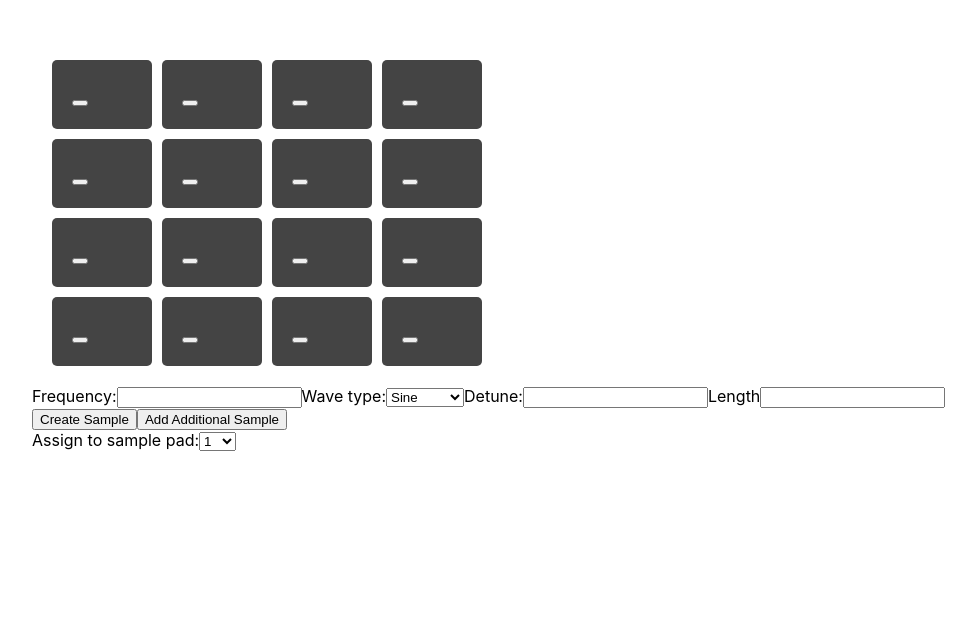
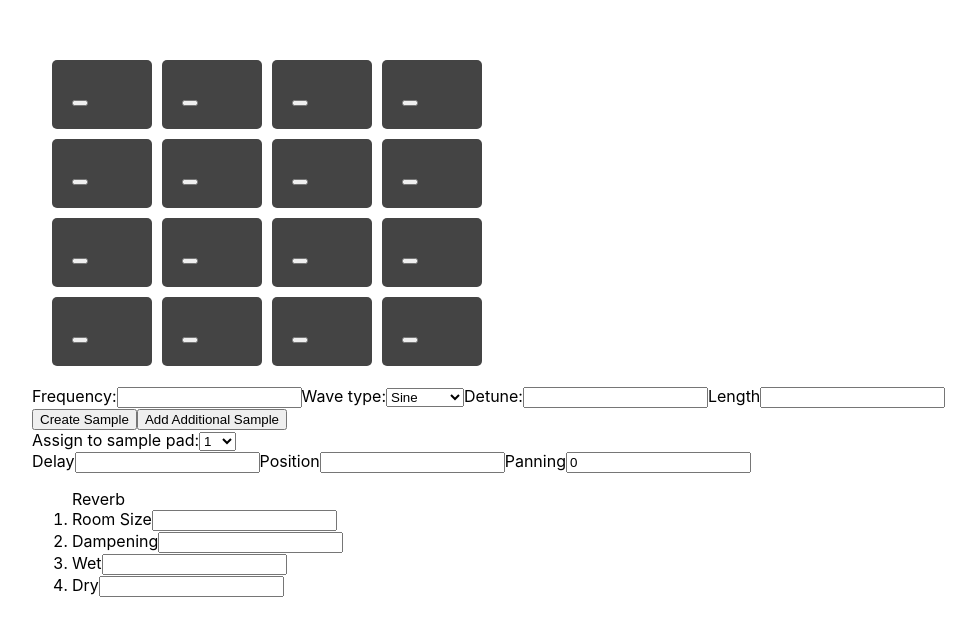
Before and after one commit to jeff-v/react-sampler-synthesizer, a React (Create React App) app: page / in a window 1280 px wide. Shown: the top 636 px of the page, without its empty margins (8-984 px from the left). Built offline with nearby package versions, Linux system fonts and the light colour scheme.

Commit message:
i made an improvement

```diff
--- a/package.json
+++ b/package.json
@@ -3,6 +3,8 @@
   "version": "0.1.0",
   "private": true,
   "dependencies": {
+    "freeverb": "^1.1.2",
+    "lodash": "^4.17.11",
     "react": "^16.7.0",
     "react-dom": "^16.7.0",
     "react-scripts": "2.1.3"
--- a/src/App.js
+++ b/src/App.js
@@ -1,5 +1,6 @@
 import React, { Component } from "react";
 import CreateSample from "./components/CreateSample/CreateSample";
+import _ from "lodash";
 import "./App.css";
 
 class App extends Component {
@@ -16,25 +17,24 @@ class App extends Component {
   componentDidMount() {
     const samples = [];
     for (let i = 0; i < this.state.numberOfPads; i++) {
-      samples.push({})
+      samples.push({});
     }
     this.setState({
       samples: samples
-    })
+    });
   }
 
   playSample = e => {
-    console.log(e.target)
     const sample = JSON.parse(e.target.value);
-    console.log(sample)
+    if (!_.isEmpty(sample)) {
       const AudioContext = window.AudioContext;
       const audioCtx = new AudioContext();
 
-    sample.forEach((settingObject) => {
+      sample.forEach(settingObject => {
         const osc = audioCtx.createOscillator();
         osc.detune.value = settingObject.detune;
         osc.frequency.value = settingObject.frequency;
-      osc.type = settingObject.waveType
+        osc.type = settingObject.waveType;
 
         const gainNode = audioCtx.createGain();
         osc.connect(gainNode);
@@ -42,13 +42,13 @@ class App extends Component {
         osc.start(0);
         gainNode.gain.value = settingObject.volume;
         setTimeout(() => osc.stop(), settingObject.length * 1000);
-    })
-
+      });
+    }
   };
 
   onSampleChange = e => {
-    let sampleOrderCopy = this.state.samples
-    sampleOrderCopy[e.sampleAssignment - 1] = e.sampleSum
+    let sampleOrderCopy = this.state.samples;
+    sampleOrderCopy[e.sampleAssignment - 1] = e.sampleSum;
     this.setState({
       samples: sampleOrderCopy
     });
--- a/src/components/CreateSample/CreateSample.js
+++ b/src/components/CreateSample/CreateSample.js
@@ -1,6 +1,7 @@
 import React, { Component } from "react";
 import "./CreateSample.css";
 import OscillatorSettings from "../OscillatorSettings/OscillatorSettings";
+import Effects from "../Effects/Effects";
 
 export default class CreateSample extends Component {
   constructor(props) {
@@ -17,9 +18,31 @@ export default class CreateSample extends Component {
           waveType: "sine"
         }
       ],
+      effects: {
+        delay: 0,
+        panning: 0,
+        position: {
+          positionX: 0,
+          positionY: 0,
+          positionZ: 0,
+          forwardX: 0,
+          forwardY: 0,
+          forwardZ: 0,
+          upX: 0,
+          upY: 0,
+          upZ: 0
+        },
+        reverb: {
+          roomSize: "",
+          dampening: "",
+          wet: "",
+          dry: ""
+        }
+      },
       sampleAssignment: 1,
       samplerRows: 1,
-      newOscillatorObject: {}
+      newOscillatorObject: {},
+      newEffectObject: {}
     };
   }
 
@@ -43,20 +66,26 @@ export default class CreateSample extends Component {
   };
 
   handleSampleChange = e => {
-    const { newOscillatorObject } = this.state
+    const { newOscillatorObject } = this.state;
     const value = e.target.value;
     const id = e.target.id;
     let sampleSumCopy = this.state.sampleSum;
-    newOscillatorObject[e.target.name] = value
-    console.log(newOscillatorObject)
-    sampleSumCopy[id] = newOscillatorObject
+    newOscillatorObject[e.target.name] = value;
+    sampleSumCopy[id] = newOscillatorObject;
     this.setState({
       sampleSum: sampleSumCopy
     });
   };
 
+  handleEffectChange = e => {
+    const value = e.target.value;
+    this.setState({
+      newEffectObject: value
+    });
+  };
+
   onOscillatorSubmit = e => {
-    const { newOscillatorObject } = this.state
+    const { newOscillatorObject } = this.state;
 
     // this.setState( {
     //   sampleSum: newSampleSum
@@ -84,7 +113,11 @@ export default class CreateSample extends Component {
     const samplerRows = [];
     for (let i = 0; i < this.state.samplerRows; i++) {
       samplerRows.push(
-        <OscillatorSettings handleSampleChange={this.handleSampleChange} sampleSum={this.state.sampleSum} id={i} />
+        <OscillatorSettings
+          handleSampleChange={this.handleSampleChange}
+          sampleSum={this.state.sampleSum}
+          id={i}
+        />
       );
     }
 
@@ -107,6 +140,13 @@ export default class CreateSample extends Component {
             {padAssignment}
           </select>
         </label>
+        <Effects
+          delay={this.state.effects.delay}
+          reverb={this.state.effects.reverb}
+          posiiton={this.state.effects.position}
+          panning={this.state.effects.panning}
+          handleEffectChange={this.handleEffectChange}
+        />
       </div>
     );
   }
--- /dev/null
+++ b/src/components/Effects/Effects.js
@@ -0,0 +1,90 @@
+import React, { Component } from "react";
+
+export default class Effects extends Component {
+  render() {
+    return (
+      <form>
+        <label>
+          Delay
+          <input
+            id={this.props.id}
+            name="delay"
+            type="text"
+            value={this.props.delayTime}
+            onChange={this.props.handleEffectChange}
+          />
+        </label>
+        <label>
+          Position
+          <input
+            id={this.props.id}
+            name="position"
+            value={this.props.position}
+            onChange={this.props.handleEffectChange}
+          />
+        </label>
+        <label>
+          Panning
+          <input
+            id={this.props.id}
+            name="panning"
+            type="text"
+            value={this.props.panning}
+            onChange={this.props.handleEffectChange}
+          />
+        </label>
+        <ol>
+          Reverb
+          <li>
+            <label>
+              Room Size
+              <input
+                id={this.props.id}
+                name="reverb.roomSize"
+                type="text"
+                value={this.props.reverb.roomSize}
+                onChange={this.props.handleEffectChange}
+              />
+            </label>
+          </li>
+          <li>
+            <label>
+              Dampening
+              <input
+                id={this.props.id}
+                name="reverb.dampening"
+                type="text"
+                value={this.props.reverb.dampening}
+                onChange={this.props.handleEffectChange}
+              />
+            </label>
+          </li>
+          <li>
+            <label>
+              Wet
+              <input
+                id={this.props.id}
+                name="reverb.wet"
+                type="text"
+                value={this.props.reverb.wet}
+                onChange={this.props.handleEffectChange}
+              />
+            </label>
+          </li>
+          <li>
+            <label>
+              Dry
+              <input
+                id={this.props.id}
+                name="reverb.dry"
+                type="text"
+                value={this.props.reverb.dry}
+                onChange={this.props.handleEffectChange}
+              />
+            </label>
+          </li>
+        </ol>
+      </form>
+    );
+  }
+}
```
Also changed, not shown: src/components/Effects/Effects.css (added), 1 other file (tests, documents, lock files or other folders). Lines whose indentation alone changed are shown as unchanged.
